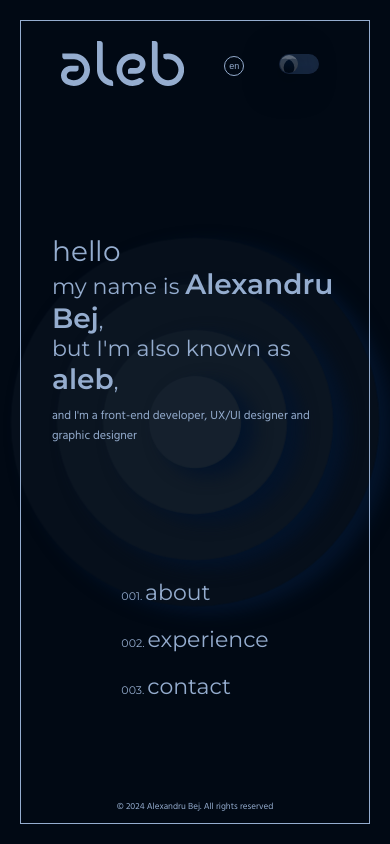
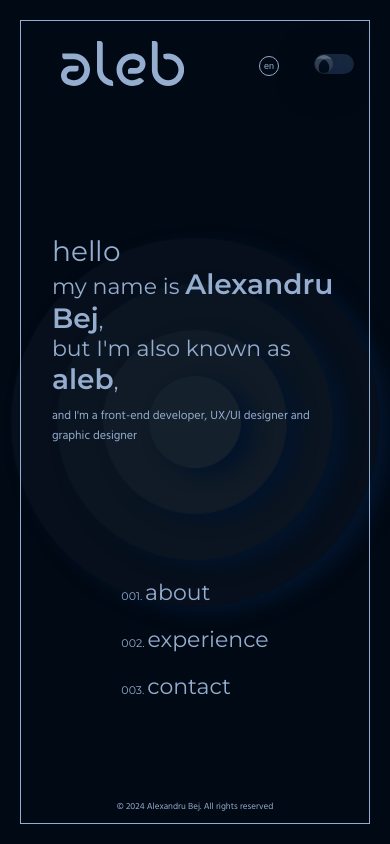
Before and after one commit to AlexanderBej/aleb-vanilla-js, a plain HTML site: page index.html in a window 390 px wide. Drawn offline with nearby package versions, Linux system fonts and the light colour scheme; a web font is replaced by a local one.

Commit message:
change header toggle container margin

```diff
--- a/css/styles.css
+++ b/css/styles.css
@@ -105,7 +105,7 @@ h3 {
 }
 
 .toggle-container {
-  margin-right: 20%;
+  margin-right: 40px;
   position: relative;
 }
 
@@ -587,6 +587,10 @@ h3 {
     flex-direction: column;
   }
 
+  .toggle-container {
+    margin-right: 30px;
+  }
+
   .logo {
     height: 45px;
   }
@@ -653,6 +657,10 @@ h3 {
     width: calc(100% - 30px);
     height: calc(100% - 100px);
     margin-top: 100px;
+  }
+
+  .toggle-container {
+    margin-right: 15px;
   }
 
   .checkbox {
```
